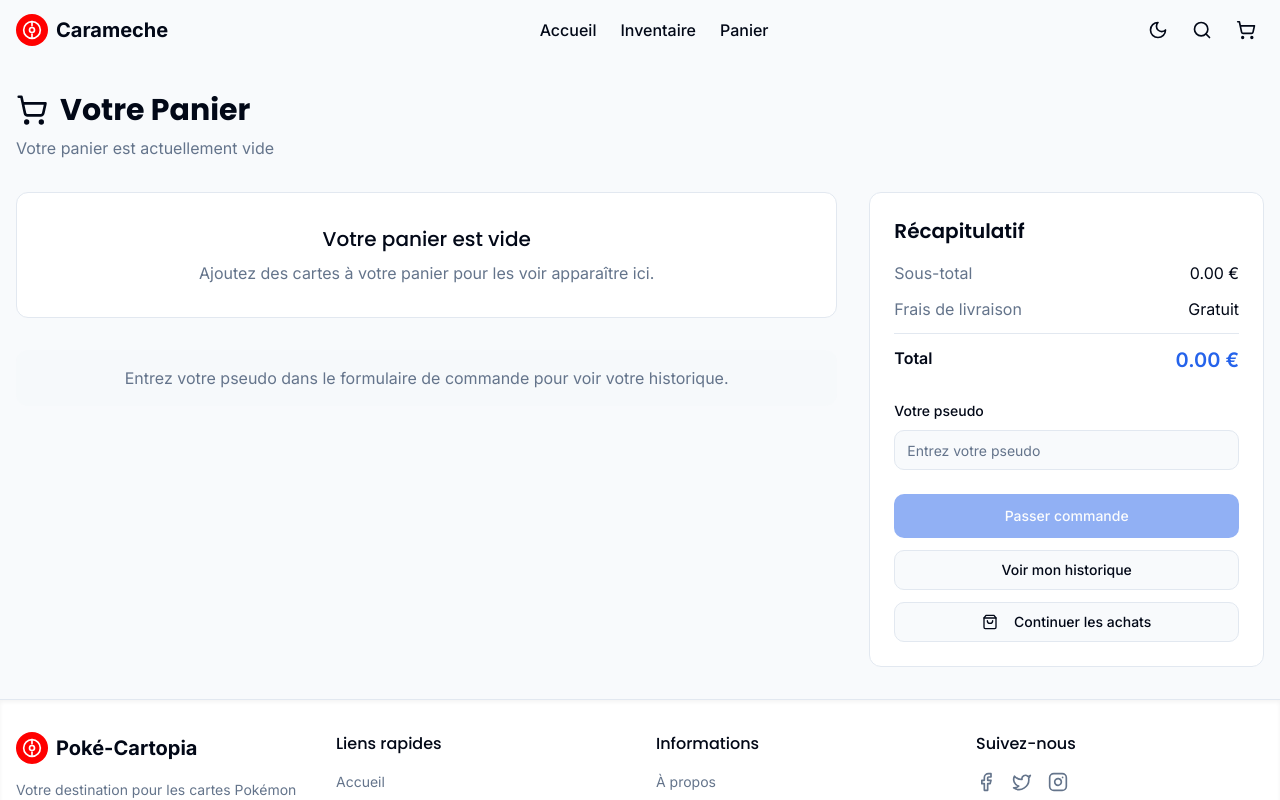
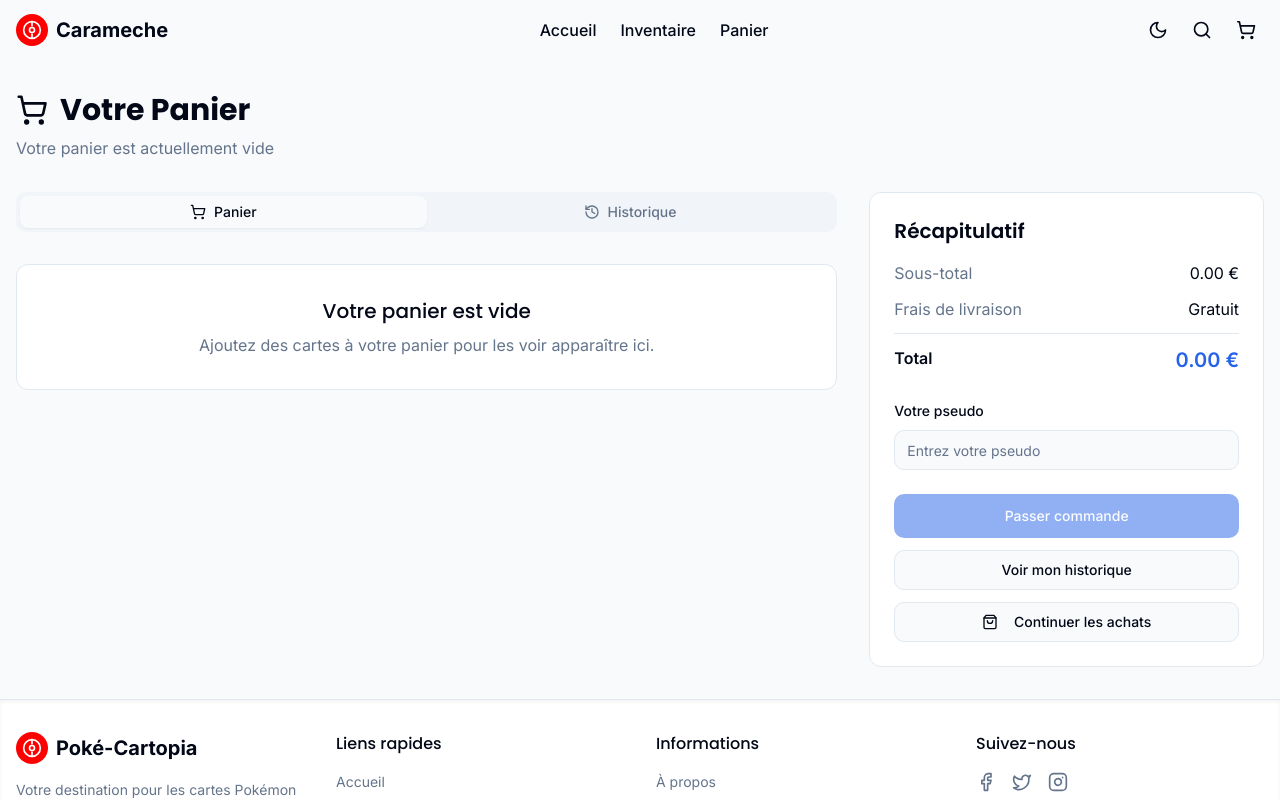
Before and after one commit to Neroz2/carameche, a React (Vite) app: page /cart in a window 1280 px wide. Shown: the top 800 px of the page. Built offline with nearby package versions, Linux system fonts and the light colour scheme.

Commit message:
Refactor: Separate cart and order history
Separate cart and order history into tabs.

```diff
--- a/src/components/cart/OrderHistory.tsx
+++ b/src/components/cart/OrderHistory.tsx
@@ -52,7 +52,7 @@ const OrderHistory: React.FC<OrderHistoryProps> = ({ username }) => {
 
   if (!username) {
     return (
-      <div className="text-center p-4 bg-muted/30 rounded-lg mt-8">
+      <div className="text-center p-4 bg-muted/30 rounded-lg">
         <p className="text-muted-foreground">
           Entrez votre pseudo dans le formulaire de commande pour voir votre historique.
         </p>
@@ -62,7 +62,7 @@ const OrderHistory: React.FC<OrderHistoryProps> = ({ username }) => {
 
   if (orders.length === 0) {
     return (
-      <div className="text-center p-4 bg-muted/30 rounded-lg mt-8">
+      <div className="text-center p-4 bg-muted/30 rounded-lg">
         <p className="text-muted-foreground">
           Aucune commande trouvée pour le pseudo "{username}".
         </p>
@@ -79,11 +79,7 @@ const OrderHistory: React.FC<OrderHistoryProps> = ({ username }) => {
   };
 
   return (
-    <div className="space-y-4 mt-8">
-      <h2 className="text-xl font-semibold flex items-center gap-2">
-        <Clock className="h-5 w-5" />
-        Historique des commandes
-      </h2>
+    <div className="space-y-4">
       <div className="space-y-4">
         {orders.map((order) => (
           <Card key={order.id} className="overflow-hidden">
--- a/src/pages/Cart.tsx
+++ b/src/pages/Cart.tsx
@@ -1,6 +1,6 @@
 
 import React, { useState } from "react";
-import { ShoppingBag, ShoppingCart } from "lucide-react";
+import { ShoppingBag, ShoppingCart, History, Clock } from "lucide-react";
 import { useCart } from "@/context/CartContext";
 import { useToast } from "@/hooks/use-toast";
 import { useNavigate } from "react-router-dom";
@@ -17,6 +17,7 @@ import {
   FormItem,
   FormMessage
 } from "@/components/ui/form";
+import { Tabs, TabsContent, TabsList, TabsTrigger } from "@/components/ui/tabs";
 import { zodResolver } from "@hookform/resolvers/zod";
 import { useForm } from "react-hook-form";
 import { z } from "zod";
@@ -100,14 +101,30 @@ const Cart = () => {
 
       <div className="grid md:grid-cols-3 gap-8">
         <div className="md:col-span-2">
+          <Tabs defaultValue="cart" className="w-full">
+            <TabsList className="w-full mb-6">
+              <TabsTrigger value="cart" className="flex-1">
+                <ShoppingCart className="mr-2 h-4 w-4" />
+                Panier
+              </TabsTrigger>
+              <TabsTrigger value="history" className="flex-1">
+                <History className="mr-2 h-4 w-4" />
+                Historique
+              </TabsTrigger>
+            </TabsList>
+
+            <TabsContent value="cart">
               <CartItemsBySeries
                 items={items}
                 removeFromCart={removeFromCart}
                 updateQuantity={updateQuantity}
               />
+            </TabsContent>
 
-          {/* Historique des commandes */}
+            <TabsContent value="history">
               <OrderHistory username={orderUsername} />
+            </TabsContent>
+          </Tabs>
         </div>
 
         <div>
```
Lines whose indentation alone changed are shown as unchanged.
